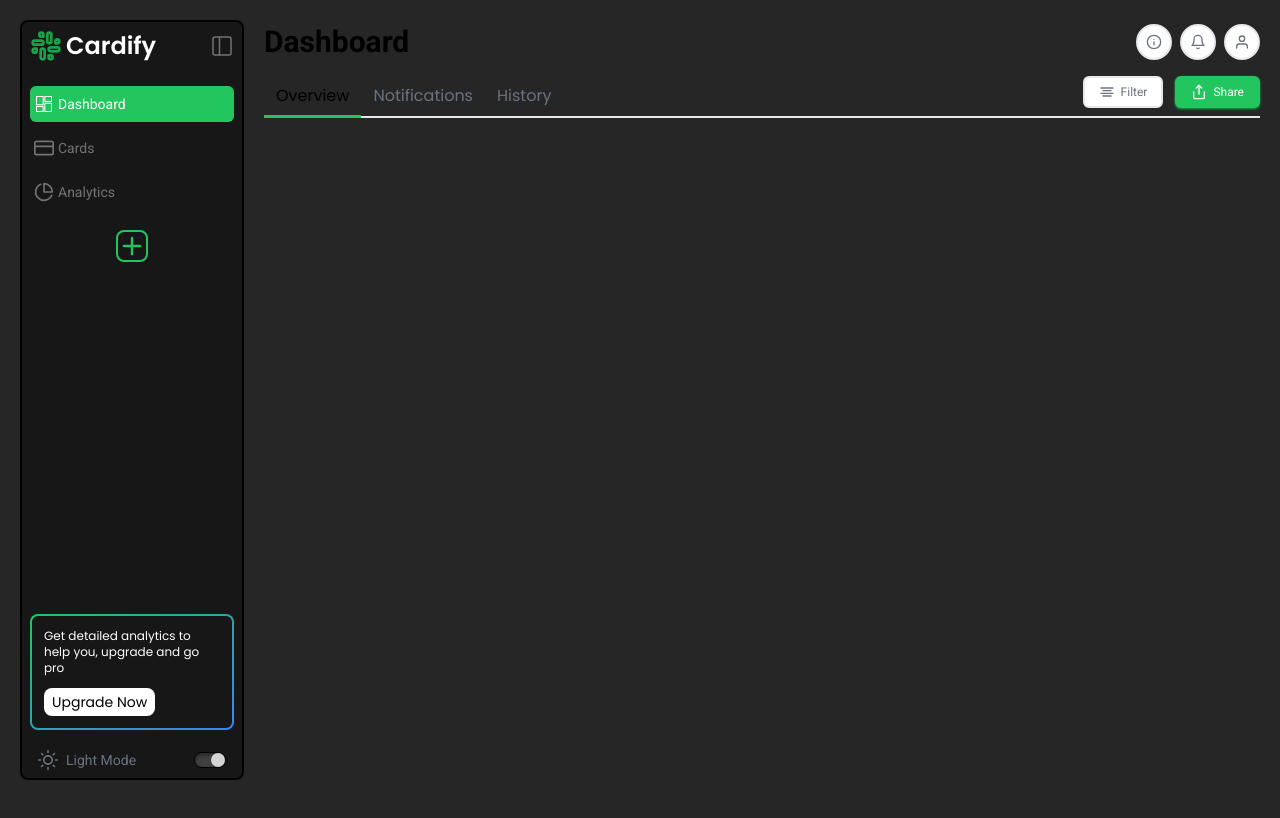
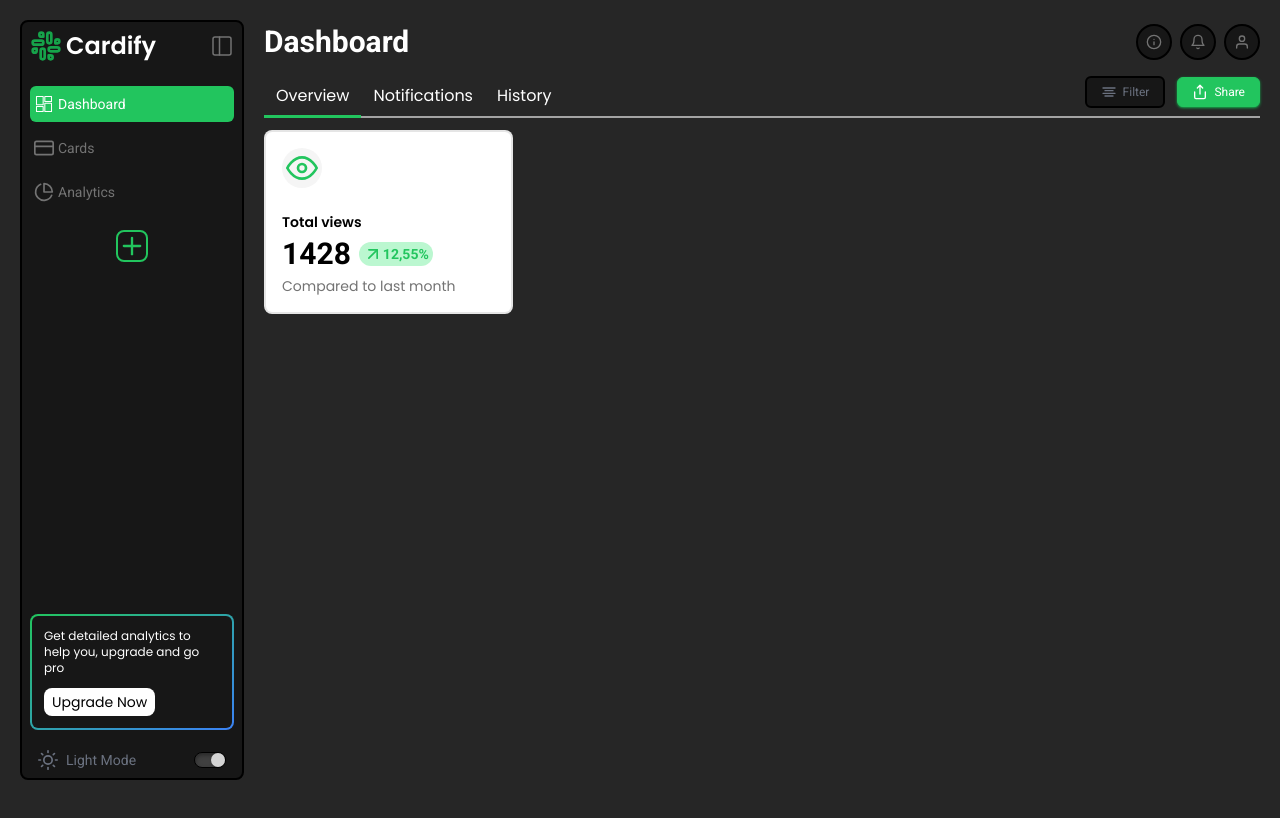
Before and after one commit to E-Cardify/Frontend-React, a React (Vite) app: page / in a window 1280 px wide. Shown: the top 818 px of the page. Built offline with nearby package versions, Linux system fonts and the light colour scheme.

Commit message:
1.1.0 add some dashboard functionality

```diff
--- a/package.json
+++ b/package.json
@@ -1,7 +1,7 @@
 {
   "name": "cardify",
   "private": true,
-  "version": "1.0.0",
+  "version": "1.1.0",
   "type": "module",
   "scripts": {
     "dev": "vite",
--- /dev/null
+++ b/src/assets/icons/Arrow.tsx
@@ -0,0 +1,3 @@
+export default function Arrow() {
+    return <svg fill="none" stroke="currentColor" strokeLinecap="round" strokeLinejoin="round" strokeWidth="2" viewBox="0 0 24 24" xmlns="http://www.w3.org/2000/svg"><line x1="7" x2="17" y1="17" y2="7" /><polyline points="7 7 17 7 17 17" /></svg>
+}
--- /dev/null
+++ b/src/assets/icons/Eye.tsx
@@ -0,0 +1,3 @@
+export default function Eye() {
+    return <svg fill="none" stroke="currentColor" strokeLinecap="round" strokeLinejoin="round" strokeWidth="2" viewBox="0 0 24 24" xmlns="http://www.w3.org/2000/svg"><path d="M1 12s4-8 11-8 11 8 11 8-4 8-11 8-11-8-11-8z" /><circle cx="12" cy="12" r="3" /></svg>
+}
--- a/src/components/layout/Dashboard/Dashboard.tsx
+++ b/src/components/layout/Dashboard/Dashboard.tsx
@@ -1,62 +1,44 @@
-import AlignIcon from "../../../assets/icons/Align";
-import BellIcon from "../../../assets/icons/Bell";
-import InformationIcon from "../../../assets/icons/Information";
-import ShareIcon from "../../../assets/icons/Share";
-import UserIcon from "../../../assets/icons/User";
+import { useState } from "react";
+import { DashboardViewContext } from "../../../hooks/DashboardViewContext";
+import { DashboardNavbar } from "./DashboardNavbar";
+import EyeIcon from "../../../assets/icons/Eye";
+import ArrowIcon from "../../../assets/icons/Arrow";
 
 export default function Dashboard() {
+    const [currentView, setCurrentView] = useState<"Overview" | "Notifications" | "History">("Overview");
+
     return (
-        <div>
-            <div className="border-b-2">
-                <div className="flex gap-2 items-center">
-                    <h1 className="font-Roboto font-bold text-3xl">Dashboard</h1>
+        <DashboardViewContext.Provider value={{ currentView, setCurrentView }}>
+            <DashboardNavbar />
+            <div className="relative w-1/4 group cursor-pointer mt-3">
+                {
+                    /* border overlay */
+                }
+                <div className="absolute top-0 left-0 bg-neutral-200 group-hover:bg-gradient-to-br group-hover:from-green-500 group-hover:to-blue-500 w-full h-full rounded-lg" />
 
-                    {/* right side */}
-                    <div className="w-9 h-9 ml-auto text-gray-500 flex cursor-pointer items-center justify-center bg-white border-2 rounded-full">
-                        <div className="w-4 h-4">
-                            <InformationIcon />
+                {
+                    /* padding so the container with border is visible */
+                }
+                <div className="p-0.5">
+                    <div className="bg-white relative rounded-md p-4">
+                        <div className="w-10 h-10  flex justify-center items-center bg-neutral-100 text-green-500 rounded-full">
+                            <div className="w-8 h-8">
+                                <EyeIcon />
+                            </div>
                         </div>
-                    </div>
-                    <div className="w-9 h-9 text-gray-500 flex cursor-pointer items-center justify-center bg-white border-2 rounded-full">
-                        <div className="w-4 h-4">
-                            <BellIcon />
+                        <div className="text-sm font-bold font-Poppins pt-6">Total views</div>
+                        <div className="text-3xl font-Roboto font-bold py-1 flex items-center gap-2">1428
+                            <span className="text-sm text-green-500 bg-green-200 py-0.5 px-1 rounded-xl flex items-center">
+                                <div className="w-5 h-5">
+                                    <ArrowIcon />
+                                </div>
+                                12,55%
+                            </span>
                         </div>
-                    </div>
-                    <div className="w-9 h-9 text-gray-500 flex cursor-pointer items-center justify-center bg-white border-2 rounded-full">
-                        <div className="w-4 h-4">
-                            <UserIcon />
-                        </div>
-                    </div>
-                </div>
-                <div className="flex font-Poppins pt-4 items-end">
-                    <div className="pb-2 px-3 relative cursor-pointer">
-                        Overview
-                        <div className="absolute -bottom-0.5 left-0 w-full h-[3px] bg-green-500" />
-                    </div>
-                    <div className="pb-2 px-3 relative cursor-pointer text-gray-500">
-                        Notifications
-                    </div>
-                    <div className="pb-2 px-3 relative cursor-pointer text-gray-500">
-                        History
-                    </div>
-
-                    {/* right side */}
-                    <div className="ml-auto flex gap-3 pb-2 items-center">
-                        <div className="text-gray-500 flex bg-white items-center py-1.5 cursor-pointer border-2 px-3.5 font-Roboto text-xs gap-1.5 rounded-md">
-                            <div className="w-4 h-4">
-                                <AlignIcon />
-                            </div>
-                            <p>Filter</p>
-                        </div>
-                        <div className="text-white flex bg-green-500 items-center py-1.5 shadow cursor-pointer shadow-green-600 border-2 border-green-500 px-3.5 font-Roboto text-xs gap-1.5 rounded-md">
-                            <div className="w-4 h-4">
-                                <ShareIcon />
-                            </div>
-                            <p>Share</p>
-                        </div>
+                        <div className="font-Poppins text-sm text-neutral-500">Compared to last month</div>
                     </div>
                 </div>
             </div>
-        </div>
+        </DashboardViewContext.Provider >
     )
 }
--- /dev/null
+++ b/src/components/layout/Dashboard/DashboardNavbar.tsx
@@ -0,0 +1,93 @@
+import { useTranslation } from "react-i18next";
+import AlignIcon from "../../../assets/icons/Align";
+import BellIcon from "../../../assets/icons/Bell";
+import InformationIcon from "../../../assets/icons/Information";
+import ShareIcon from "../../../assets/icons/Share";
+import UserIcon from "../../../assets/icons/User";
+import useDashboardViewContext from "../../../hooks/useDashboardViewContext";
+import { ReactNode } from "react";
+
+
+function DashboardNavItem(props: {
+    text: "Notifications" | "Overview" | "History"
+}) {
+    const { t } = useTranslation();
+    const { currentView, setCurrentView } = useDashboardViewContext();
+
+    const handleViewChange = () => {
+        setCurrentView(props.text);
+    }
+
+    return (
+        <div className={`pb-2 px-3 dark:text-white relative cursor-pointer ${currentView !== props.text && "text-neutral-500 dark:text-neutral-400"}`} onClick={handleViewChange}>
+            {t(props.text)}
+            <div className={`absolute -bottom-0.5 left-0 w-full h-[3px] ${(currentView === props.text) && "bg-green-500"}`} />
+        </div>
+    );
+}
+
+
+
+function DashboardInfoButton(props: {
+    children: ReactNode,
+}) {
+    return (
+        <div className="w-9 h-9 text-neutral-500 dark:bg-neutral-900 dark:border-black flex cursor-pointer items-center justify-center bg-white border-2 rounded-full">
+            <div className="w-4 h-4">
+                {props.children}
+            </div>
+        </div>
+    );
+}
+
+
+export function DashboardNavbar() {
+    const { t } = useTranslation();
+
+    return (
+        <div className="border-b-2 dark:border-neutral-400">
+            <div className="flex gap-2 items-center">
+                <h1 className="font-Roboto font-bold text-3xl dark:text-white">{t("Dashboard")}</h1>
+
+                {
+                    /* right side */
+                }
+                <div className="flex gap-2 ml-auto items-center">
+                    <DashboardInfoButton>
+                        <InformationIcon />
+                    </DashboardInfoButton>
+
+                    <DashboardInfoButton>
+                        <BellIcon />
+                    </DashboardInfoButton>
+
+                    <DashboardInfoButton>
+                        <UserIcon />
+                    </DashboardInfoButton>
+                </div>
+            </div>
+            <div className="flex font-Poppins pt-4 items-end">
+                <DashboardNavItem text="Overview" />
+                <DashboardNavItem text="Notifications" />
+                <DashboardNavItem text="History" />
+
+                {
+                    /* right side */
+                }
+                <div className="ml-auto flex gap-3 pb-2 items-center">
+                    <div className="text-gray-500 flex dark:bg-neutral-900 dark:border-black bg-white items-center py-1.5 cursor-pointer border-2 px-3.5 font-Roboto text-xs gap-1.5 rounded-md">
+                        <div className="w-4 h-4">
+                            <AlignIcon />
+                        </div>
+                        <p>{t("Filter")}</p>
+                    </div>
+                    <div className="text-white flex bg-green-500 items-center py-1.5 shadow cursor-pointer shadow-green-600 border border-green-500 px-3.5 font-Roboto text-xs gap-1.5 rounded-md">
+                        <div className="w-4 h-4">
+                            <ShareIcon />
+                        </div>
+                        <p>{t("Share")}</p>
+                    </div>
+                </div>
+            </div>
+        </div>);
+}
--- /dev/null
+++ b/src/hooks/DashboardViewContext.tsx
@@ -0,0 +1,9 @@
+import { createContext } from "react";
+
+interface DashboardViewContextType {
+    currentView: "Overview" | "Notifications" | "History";
+    setCurrentView: React.Dispatch<React.SetStateAction<"Overview" | "Notifications" | "History">>;
+}
+
+const DashboardViewContext = createContext<DashboardViewContextType | undefined>(undefined);
+export { DashboardViewContext };
--- /dev/null
+++ b/src/hooks/useDashboardViewContext.ts
@@ -0,0 +1,11 @@
+import { useContext } from "react"
+import { DashboardViewContext } from "./DashboardViewContext"
+
+export default function useDashboardViewContext() {
+    const context = useContext(DashboardViewContext)
+
+    if (context === undefined) {
+        throw new Error('useDashboardViewContext must be used within a DashboardViewContext')
+    }
+    return context
+}
--- a/src/translations/Polish.ts
+++ b/src/translations/Polish.ts
@@ -7,6 +7,15 @@ const SideNavBar = {
     "Get detailed analytics to help you, upgrade and go pro": "Otrzymuj szczegółowe informacje o analityce aby pomóc ci z rozwojem, ulepsz i przejdź w profesjonalizm"
 }
 
+const Dashboard = {
+    "Overview": "Ogólne informacje",
+    "Notifications": "Powiadomienia",
+    "History": "Historia",
+    "Filter": "Filtruj",
+    "Share": "Udostępnij"
+}
+
 export default {
-    ...SideNavBar
+    ...SideNavBar,
+    ...Dashboard
 }
```
